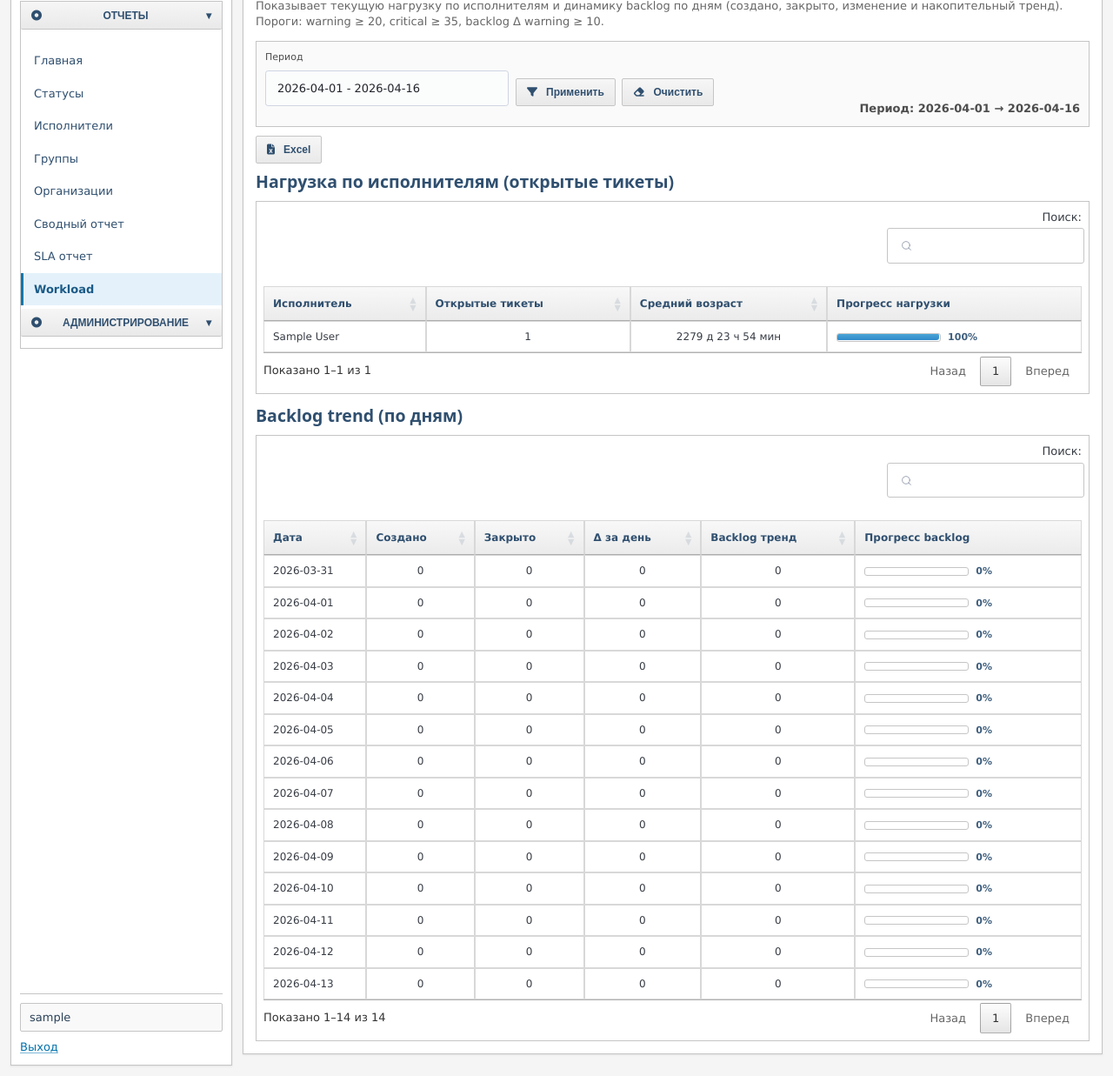
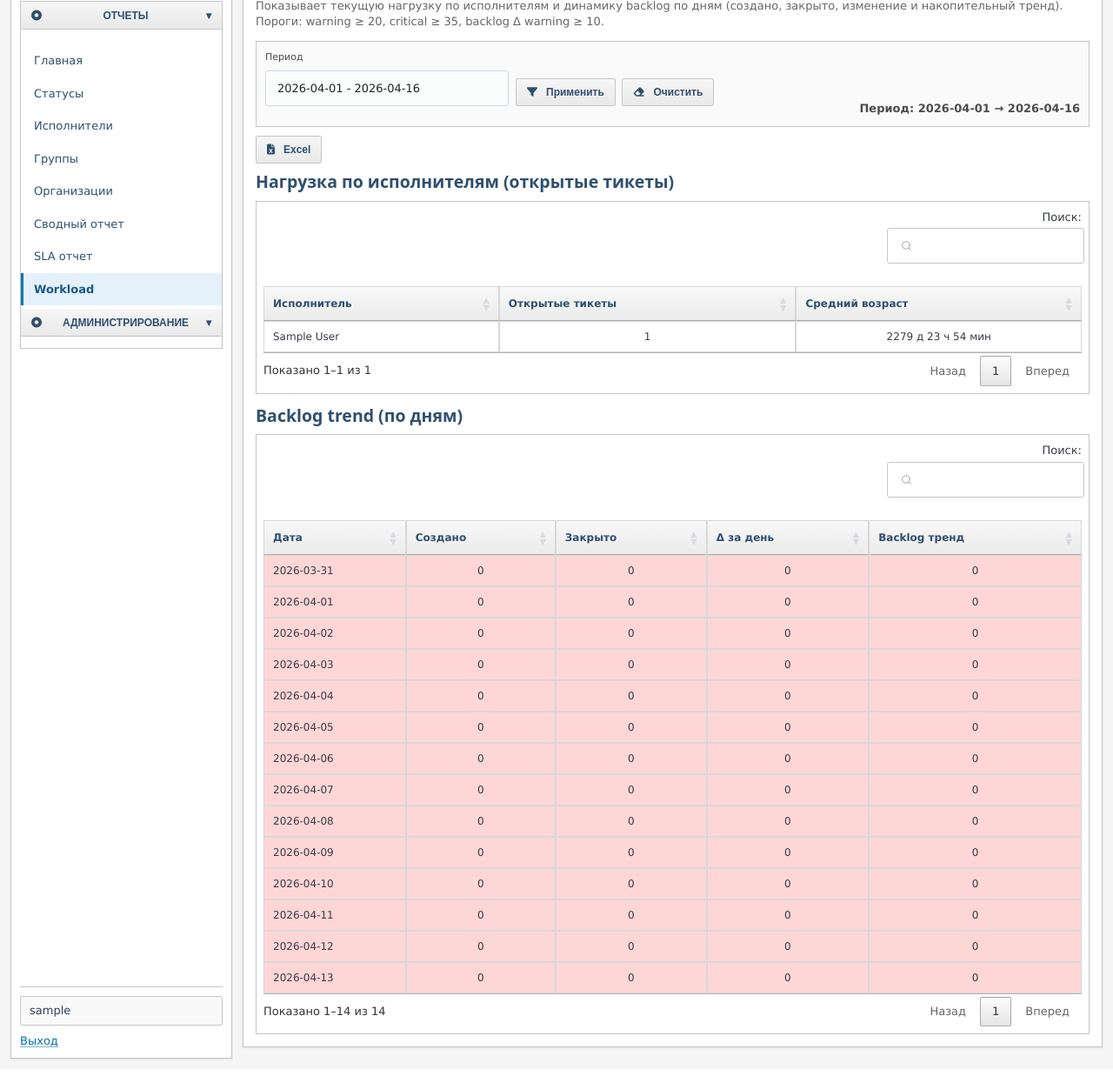
Before and after one commit to lekha100101/zammad-reports, a FastAPI app: page /reports/workload in a window 1280 px wide. Shown: the part 80-1317 px from the top of the page at 87% size. Run offline with FastAPI, Linux system fonts and the light colour scheme; the visitor is signed in with stand-in values (Sample User, id 1); tables that the repository leaves empty hold one stand-in row (values such as "Sample post"); some libraries are stand-ins or nearby versions.

Commit message:
Embed progress fill into text cells and limit progress to key reports

```diff
--- a/app/static/app.js
+++ b/app/static/app.js
@@ -57,10 +57,8 @@
   };
 
   const initProgressTables = () => {
-    $(".progress-table").each((_, tableEl) => {
-      const $table = $(tableEl);
-      const $cells = $table.find(".progress-cell");
-      if (!$cells.length || !$.fn.progressbar) return;
+    const $cells = $(".inline-progress-cell");
+    if (!$cells.length) return;
 
     const values = $cells
       .map((_, cell) => Number.parseFloat($(cell).data("progress-value")) || 0)
@@ -71,9 +69,15 @@
       const $cell = $(cell);
       const value = values[idx];
       const percent = Math.max(0, Math.min(100, Math.round((value / max) * 100)));
-        $cell.html(`<div class="report-progress"></div><span class="report-progress-text">${percent}%</span>`);
-        $cell.find(".report-progress").progressbar({ value: percent });
-      });
+      const hue = Math.round((percent / 100) * 120);
+      const baseColor = `hsl(${hue}, 70%, 82%)`;
+      const text = $cell.text().trim();
+
+      $cell
+        .addClass("inline-progress-ready")
+        .css("background", `linear-gradient(90deg, ${baseColor} ${percent}%, transparent ${percent}%)`)
+        .attr("title", `Прогресс: ${percent}%`)
+        .html(`<span class=\"inline-progress-text\">${text}</span>`);
     });
   };
 
@@ -87,9 +91,7 @@
         const $table = $(tableEl);
         if ($.fn.dataTable.isDataTable(tableEl)) return;
 
-        const hasProgress = $table.hasClass("progress-table");
         const noRows = $table.find("tbody tr").length === 0;
-        const totalColumns = $table.find("thead th").length;
 
         $table.DataTable({
           paging: true,
@@ -107,9 +109,7 @@
             zeroRecords: "Ничего не найдено",
             paginate: { previous: "Назад", next: "Вперед" },
           },
-          columnDefs: hasProgress
-            ? [{ targets: totalColumns - 1, orderable: false, searchable: false }]
-            : [],
+          columnDefs: [],
           dom: "ftip",
         });
 
--- a/app/static/style.css
+++ b/app/static/style.css
@@ -328,28 +328,28 @@ table tbody tr:hover {
   padding: 14px !important;
 }
 
-.progress-cell {
-  min-width: 180px;
-  white-space: nowrap;
+.inline-progress-cell {
+  min-width: 200px;
+  position: relative;
+  transition: background 0.2s ease;
 }
 
-.report-progress {
-  display: inline-block;
-  vertical-align: middle;
-  width: 120px;
-  height: 10px;
+.inline-progress-ready {
+  background-repeat: no-repeat !important;
 }
 
-.report-progress .ui-progressbar-value {
-  border: none;
-  background: linear-gradient(#4fa9da, #2f89c8);
+.inline-progress-text {
+  position: relative;
+  z-index: 1;
+  font-weight: 600;
 }
 
-.report-progress-text {
-  margin-left: 8px;
-  color: #3d5e7d;
-  font-size: 11px;
-  font-weight: 700;
+.workload-max td {
+  background: #ffd6d6 !important;
+}
+
+.workload-min td {
+  background: #d8f3d8 !important;
 }
 
 .menu-overlay {
--- a/app/templates/agents.html
+++ b/app/templates/agents.html
@@ -7,11 +7,11 @@
   <a role="button" data-icon="fa-file-excel" href="/api/reports/agents/export.xlsx?date_from={{ date_from or '' }}&date_to={{ date_to or '' }}">Excel</a>
 </div>
 <div class="table-wrapper">
-  <table class="compact-table progress-table">
-    <thead><tr><th>Исполнитель</th><th>Количество</th><th>Прогресс</th></tr></thead>
+  <table class="compact-table">
+    <thead><tr><th>Исполнитель</th><th>Количество</th></tr></thead>
     <tbody>
       {% for row in rows %}
-      <tr><td>{{ row.agent }}</td><td>{{ row.count }}</td><td class="progress-cell" data-progress-value="{{ row.count }}"></td></tr>
+      <tr><td class="inline-progress-cell" data-progress-value="{{ row.count }}">{{ row.agent }}</td><td>{{ row.count }}</td></tr>
       {% endfor %}
     </tbody>
   </table>
--- a/app/templates/groups.html
+++ b/app/templates/groups.html
@@ -7,11 +7,11 @@
   <a role="button" data-icon="fa-file-excel" href="/api/reports/groups/export.xlsx?date_from={{ date_from or '' }}&date_to={{ date_to or '' }}">Excel</a>
 </div>
 <div class="table-wrapper">
-  <table class="compact-table progress-table">
-    <thead><tr><th>Группа</th><th>Количество</th><th>Прогресс</th></tr></thead>
+  <table class="compact-table">
+    <thead><tr><th>Группа</th><th>Количество</th></tr></thead>
     <tbody>
       {% for row in rows %}
-      <tr><td>{{ row.group }}</td><td>{{ row.count }}</td><td class="progress-cell" data-progress-value="{{ row.count }}"></td></tr>
+      <tr><td>{{ row.group }}</td><td>{{ row.count }}</td></tr>
       {% endfor %}
     </tbody>
   </table>
--- a/app/templates/organizations.html
+++ b/app/templates/organizations.html
@@ -7,11 +7,11 @@
   <a role="button" data-icon="fa-file-excel" href="/api/reports/organizations/export.xlsx?date_from={{ date_from or '' }}&date_to={{ date_to or '' }}">Excel</a>
 </div>
 <div class="table-wrapper">
-  <table class="compact-table progress-table">
-    <thead><tr><th>Организация</th><th>Количество</th><th>Прогресс</th></tr></thead>
+  <table class="compact-table">
+    <thead><tr><th>Организация</th><th>Количество</th></tr></thead>
     <tbody>
       {% for row in rows %}
-      <tr><td>{{ row.organization }}</td><td>{{ row.count }}</td><td class="progress-cell" data-progress-value="{{ row.count }}"></td></tr>
+      <tr><td>{{ row.organization }}</td><td>{{ row.count }}</td></tr>
       {% endfor %}
     </tbody>
   </table>
--- a/app/templates/regional_summary.html
+++ b/app/templates/regional_summary.html
@@ -12,7 +12,7 @@
 </div>
 
 <div class="table-wrapper">
-  <table class="report-table compact-table regional-report-flat progress-table">
+  <table class="report-table compact-table regional-report-flat">
     <thead>
       <tr>
         <th class="center col-region">Регион</th>
@@ -23,7 +23,6 @@
         <th class="center col-count">Кол-во</th>
         <th class="center col-time">Среднее время закрытия</th>
         <th class="center col-time">Среднее время реагирования</th>
-        <th class="center col-time">Прогресс региона</th>
       </tr>
     </thead>
     <tbody>
@@ -42,7 +41,6 @@
 
           <td rowspan="{{ span }}" class="center">{{ row.avg_close_time }}</td>
           <td rowspan="{{ span }}" class="center">{{ row.avg_response_time }}</td>
-          <td rowspan="{{ span }}" class="progress-cell" data-progress-value="{{ row.closed_count }}"></td>
         </tr>
 
         {% for item in items[1:] %}
@@ -55,7 +53,7 @@
 
       {% if not rows %}
       <tr>
-        <td colspan="9" class="center empty-row">Нет данных за выбранный период</td>
+        <td colspan="8" class="center empty-row">Нет данных за выбранный период</td>
       </tr>
       {% endif %}
     </tbody>
--- a/app/templates/statuses.html
+++ b/app/templates/statuses.html
@@ -7,11 +7,11 @@
   <a role="button" data-icon="fa-file-excel" href="/api/reports/statuses/export.xlsx?date_from={{ date_from or '' }}&date_to={{ date_to or '' }}">Excel</a>
 </div>
 <div class="table-wrapper">
-  <table class="compact-table progress-table">
-   <thead><tr><th>Статус</th><th>Количество</th><th>Прогресс</th></tr></thead>
+  <table class="compact-table">
+   <thead><tr><th>Статус</th><th>Количество</th></tr></thead>
    <tbody>
      {% for row in rows %}
-     <tr><td>{{ row.status }}</td><td>{{ row.count }}</td><td class="progress-cell" data-progress-value="{{ row.count }}"></td></tr>
+     <tr><td>{{ row.status }}</td><td>{{ row.count }}</td></tr>
      {% endfor %}
    </tbody>
   </table>
--- a/app/templates/time_report.html
+++ b/app/templates/time_report.html
@@ -7,11 +7,11 @@
   <a role="button" data-icon="fa-file-excel" href="/api/reports/time/export.xlsx?date_from={{ date_from or '' }}&date_to={{ date_to or '' }}">Excel</a>
 </div>
 <div class="table-wrapper">
-<table class="compact-table progress-table">
-  <thead><tr><th>Исполнитель</th><th>Минуты</th><th>Прогресс</th></tr></thead>
+<table class="compact-table">
+  <thead><tr><th>Исполнитель</th><th>Минуты</th></tr></thead>
   <tbody>
     {% for row in rows %}
-    <tr><td>{{ row.agent }}</td><td>{{ row.minutes }}</td><td class="progress-cell" data-progress-value="{{ row.minutes }}"></td></tr>
+    <tr><td>{{ row.agent }}</td><td>{{ row.minutes }}</td></tr>
     {% endfor %}
   </tbody>
 </table>
--- a/app/templates/workload_report.html
+++ b/app/templates/workload_report.html
@@ -9,19 +9,18 @@
 
 <h3>Нагрузка по исполнителям (открытые тикеты)</h3>
 <div class="table-wrapper">
-  <table class="compact-table progress-table">
-    <thead><tr><th>Исполнитель</th><th>Открытые тикеты</th><th>Средний возраст</th><th>Прогресс нагрузки</th></tr></thead>
+  <table class="compact-table">
+    <thead><tr><th>Исполнитель</th><th>Открытые тикеты</th><th>Средний возраст</th></tr></thead>
     <tbody>
       {% for row in agent_rows %}
       <tr>
         <td>{{ row.agent }}</td>
         <td class="center">{{ row.open_count }}</td>
         <td class="center">{{ row.avg_age }}</td>
-        <td class="progress-cell" data-progress-value="{{ row.open_count }}"></td>
       </tr>
       {% endfor %}
       {% if not agent_rows %}
-      <tr><td colspan="4" class="center empty-row">Нет данных</td></tr>
+      <tr><td colspan="3" class="center empty-row">Нет данных</td></tr>
       {% endif %}
     </tbody>
   </table>
@@ -29,21 +28,24 @@
 
 <h3 style="margin-top: 14px;">Backlog trend (по дням)</h3>
 <div class="table-wrapper">
-  <table class="compact-table progress-table">
-    <thead><tr><th>Дата</th><th>Создано</th><th>Закрыто</th><th>Δ за день</th><th>Backlog тренд</th><th>Прогресс backlog</th></tr></thead>
+  <table class="compact-table">
+    <thead><tr><th>Дата</th><th>Создано</th><th>Закрыто</th><th>Δ за день</th><th>Backlog тренд</th></tr></thead>
     <tbody>
+      {% if trend_rows %}
+      {% set max_created = trend_rows|map(attribute='created')|max %}
+      {% set min_created = trend_rows|map(attribute='created')|min %}
+      {% endif %}
       {% for row in trend_rows %}
-      <tr>
+      <tr class="{% if row.created == max_created %}workload-max{% elif row.created == min_created %}workload-min{% endif %}">
         <td>{{ row.day }}</td>
         <td class="center">{{ row.created }}</td>
         <td class="center">{{ row.closed }}</td>
         <td class="center">{{ row.delta }}</td>
         <td class="center">{{ row.backlog_trend }}</td>
-        <td class="progress-cell" data-progress-value="{{ row.backlog_trend }}"></td>
       </tr>
       {% endfor %}
       {% if not trend_rows %}
-      <tr><td colspan="6" class="center empty-row">Нет данных</td></tr>
+      <tr><td colspan="5" class="center empty-row">Нет данных</td></tr>
       {% endif %}
     </tbody>
   </table>
```
Also changed, not shown: app/templates/sla_report.html (+4 -6 lines). Lines whose indentation alone changed are shown as unchanged.
